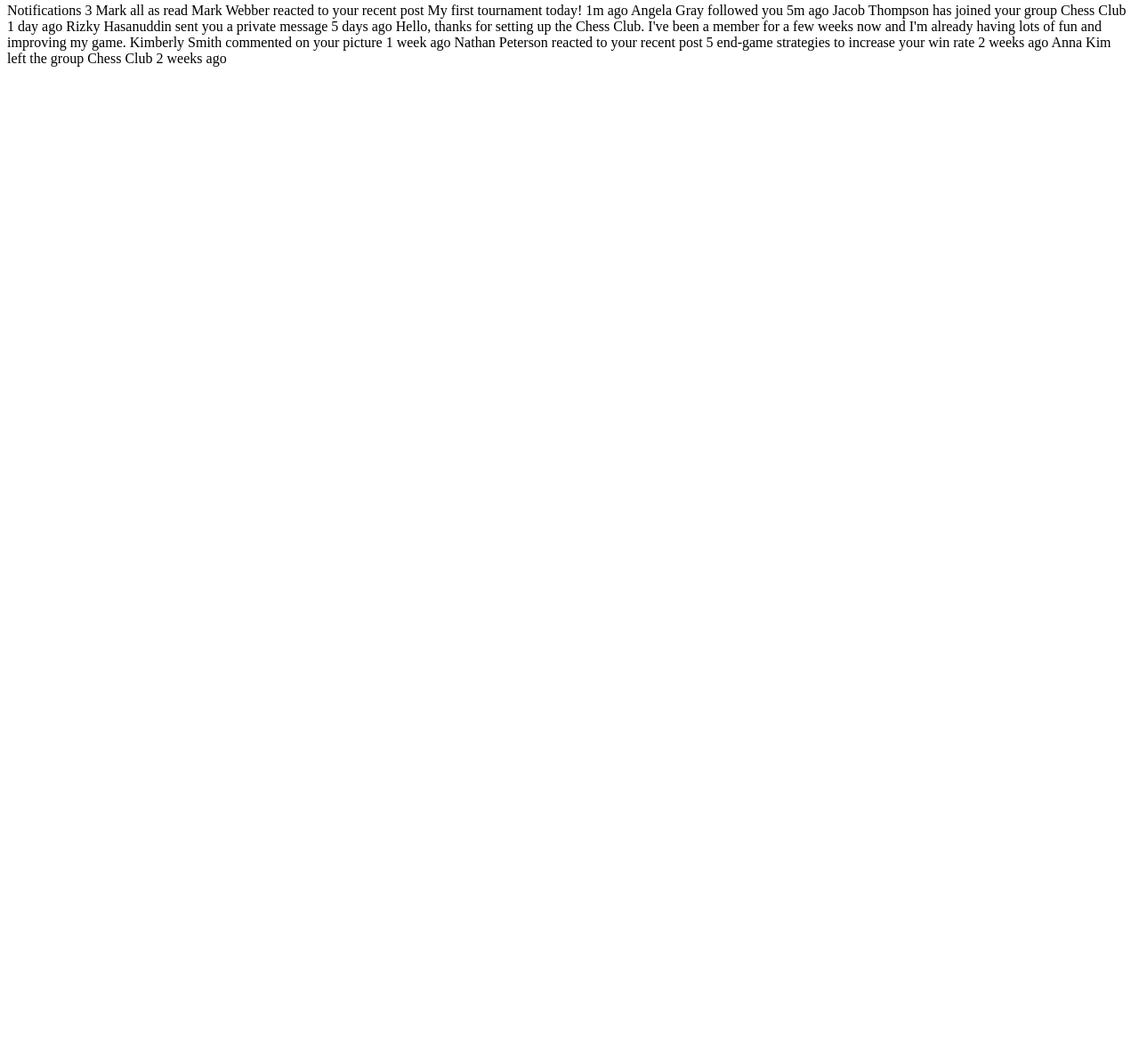
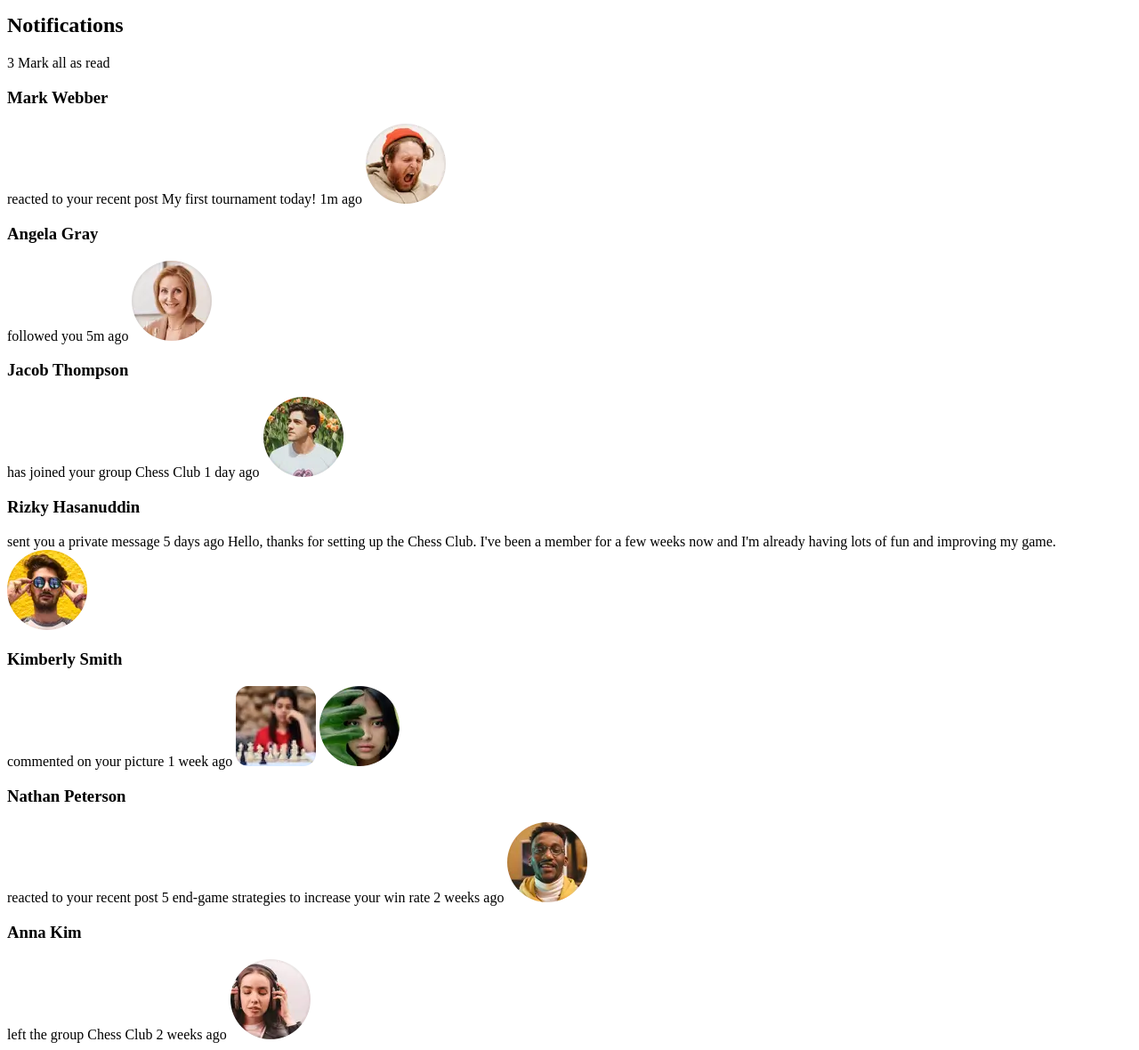
Before and after one commit to oluwas3yi2/notifications-pagge, a plain HTML site: page index.html in a window 1280 px wide. Shown: the part 5-1185 px from the top of the page at 89% size. Before the commit the page ends 800 px from the top, so only its background shows below. Drawn offline with Linux system fonts and the light colour scheme.

Commit message:
TIM: HTML mark-up method

```diff
--- a/index.html
+++ b/index.html
@@ -14,33 +14,72 @@
 </head>
 
 <body>
+  <header>
+    <nav>
+      <h2>Notifications</h2>
+      <span>3</span>
+      <span>Mark all as read</span>
+    </nav>
+  </header>
 
-  Notifications 3
-
-  Mark all as read
-
-  Mark Webber reacted to your recent post My first tournament today!
-  1m ago
-
-  Angela Gray followed you
-  5m ago
-
-  Jacob Thompson has joined your group Chess Club
-  1 day ago
-
-  Rizky Hasanuddin sent you a private message
-  5 days ago
-  Hello, thanks for setting up the Chess Club. I've been a member for a few weeks now and
-  I'm already having lots of fun and improving my game.
-
-  Kimberly Smith commented on your picture
-  1 week ago
-
-  Nathan Peterson reacted to your recent post 5 end-game strategies to increase your win rate
-  2 weeks ago
-
-  Anna Kim left the group Chess Club
-  2 weeks ago
+  <main>
+    <article>
+      <section>
+        <h3>Mark Webber</h3>
+        <span class="event">reacted to your recent post</span>
+        <span class="comment">My first tournament today!</span>
+        <span class="dot"></span>
+        <span class="time">1m ago</span>
+        <img src="assets/images/avatar-mark-webber.webp" alt="profile picture">
+      </section>
+      <section>
+        <h3>Angela Gray</h3>
+        <span class="event">followed you</span>
+        <span class="dot"></span>
+        <span class="time">5m ago</span>
+        <img src="assets/images/avatar-angela-gray.webp" alt="profile picture">
+      </section>
+      <section>
+        <h3>Jacob Thompson</h3>
+        <span class="event">has joined your group</span>
+        <span class="comment">Chess Club</span>
+        <span class="dot"></span>
+        <span class="time">1 day ago</span>
+        <img src="assets/images/avatar-jacob-thompson.webp" alt="profile picture">
+      </section>
+      <section>
+        <h3>Rizky Hasanuddin</h3>
+        <span class="event">sent you a private message</span>
+        <span class="time">5 days ago</span>
+        <span class="message">
+          Hello, thanks for setting up the Chess Club. I've been a member for a few weeks now and I'm already having
+          lots of fun and improving my game.
+        </span>
+        <img src="assets/images/avatar-rizky-hasanuddin.webp" alt="profile picture">
+      </section>
+      <section>
+        <h3>Kimberly Smith</h3>
+        <span class="event">commented on your picture</span>
+        <span class="time">1 week ago</span>
+        <span class="image"><img src="assets/images/image-chess.webp" alt="user playing chess"></span>
+        <img src="assets/images/avatar-kimberly-smith.webp" alt="profile picture">
+      </section>
+      <section>
+        <h3>Nathan Peterson</h3>
+        <span class="event">reacted to your recent post</span>
+        <span class="comment">5 end-game strategies to increase your win rate</span>
+        <span class="time">2 weeks ago</span>
+        <img src="assets/images/avatar-nathan-peterson.webp" alt="profile picture">
+      </section>
+      <section>
+        <h3>Anna Kim</h3>
+        <span class="event">left the group</span>
+        <span class="comment">Chess Club</span>
+        <span class="time">2 weeks ago</span>
+        <img src="assets/images/avatar-anna-kim.webp" alt="profile picture">
+      </section>
+    </article>
+  </main>
 
 </body>
 
```
